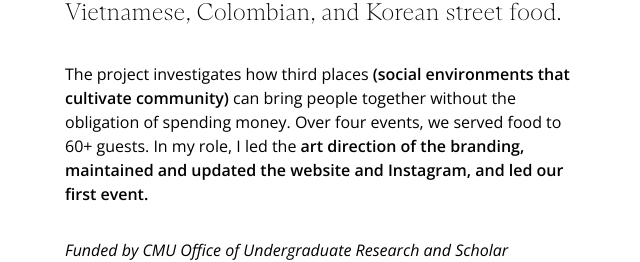
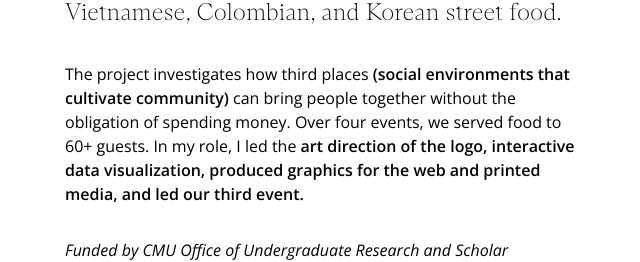
Before and after one commit to usung325/svelteKit, a SvelteKit app in the folder yoosung_portfolio/: page /projects/onetwothree in a window 1280 px wide. Shown: the part 950-1212 px from the top of the page, without its empty margins (319-959 px from the left). Built offline with nearby package versions, Linux system fonts and the light colour scheme.

Commit message:
minor editing in type

```diff
--- a/yoosung_portfolio/src/components/Onetwothree.svelte
+++ b/yoosung_portfolio/src/components/Onetwothree.svelte
@@ -81,8 +81,7 @@
                 Over four events, we served food to 60+ guests. In my role, I led
                 the
                 <span class="font-semibold"
-                    >art direction of the branding, maintained and updated the
-                    website and Instagram, and led our first event.
+                    >art direction of the logo, interactive data visualization, produced graphics for the web and printed media, and led our third event.
                 </span>
             </p>
 
```
